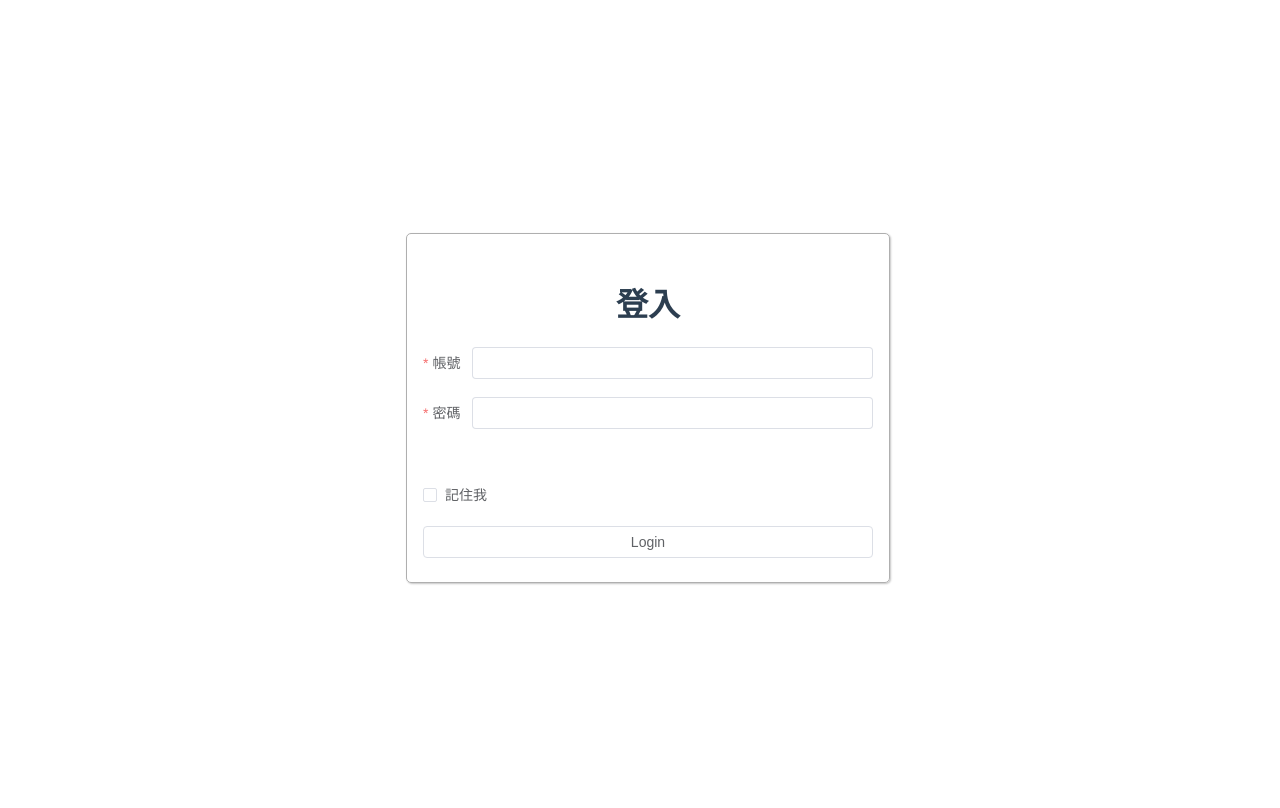
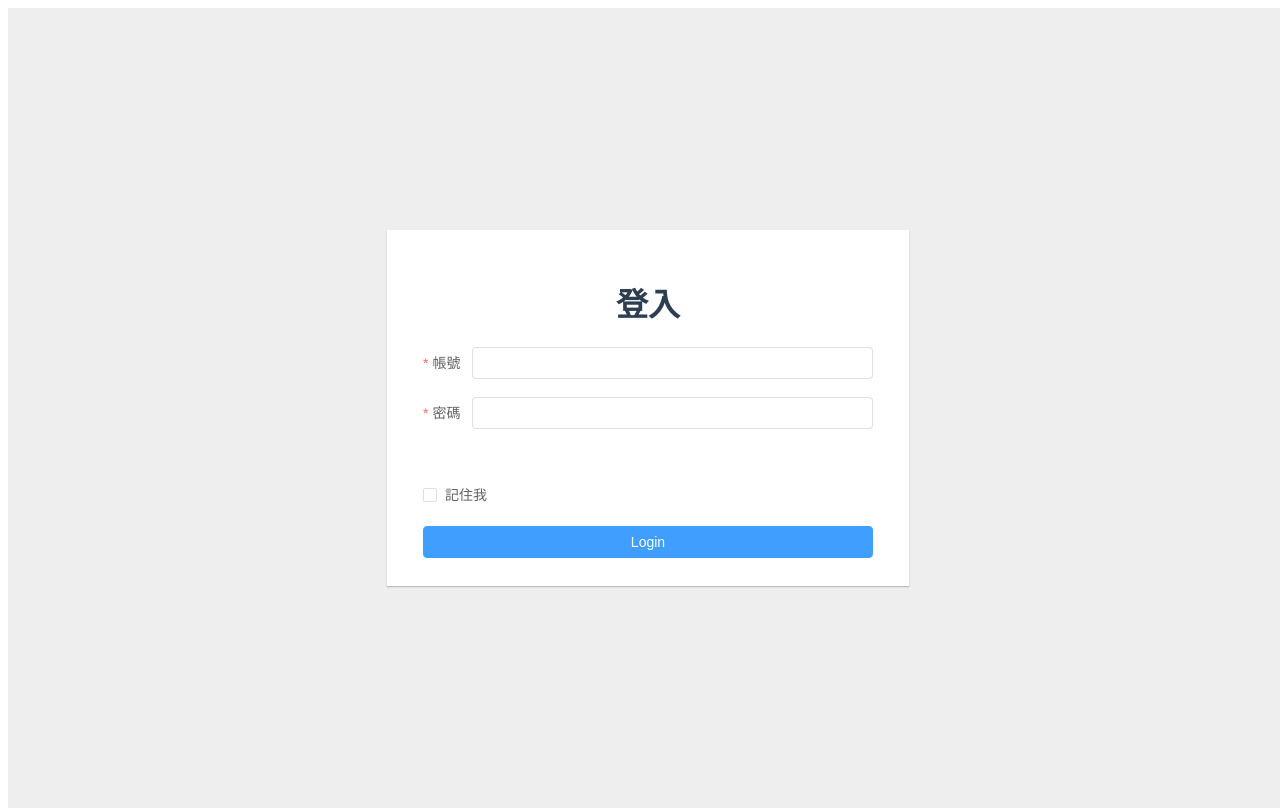
Before and after one commit to ian5255/vue3-test, a Vue app: page /#/login in a window 1280 px wide. Built offline with nearby package versions, Linux system fonts and the light colour scheme.

Commit message:
[adjust] 調整 card style

```diff
--- a/src/views/Login.vue
+++ b/src/views/Login.vue
@@ -13,7 +13,7 @@
         el-input(v-model="formData.password")
 
     el-checkbox.remember-me-checkbox(v-model="needRememverMe") {{"記住我"}}
-    el-button.submit-btn(@click="HandleLogin") {{"Login"}}
+    el-button.submit-btn(type="primary" @click="HandleLogin") {{"Login"}}
 </template>
 
 <script>
@@ -87,13 +87,13 @@ export default {
 
 // 元件樣式
 #Login {
+  background-color: #eee;
   .card {
     width: 450px;
     height: 300px;
-    padding: 24px 16px;
-    border: 1px solid rgb(175, 175, 175);
-    box-shadow: 1px 1px 2px rgb(197, 197, 197);
-    border-radius: 5px;
+    background-color: #fff;
+    padding: 28px 36px;
+    box-shadow: rgba(0,0,0,0.14902) 0px 1px 1px 0px,rgba(0,0,0,0.09804) 0px 1px 2px 0px;
     display: flex;
     flex-direction: column;
   }
```
